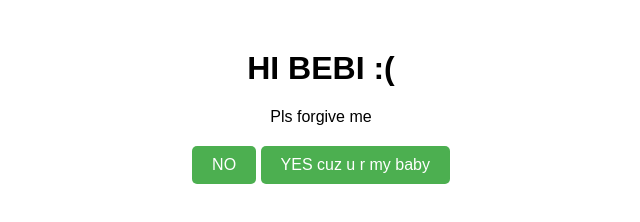
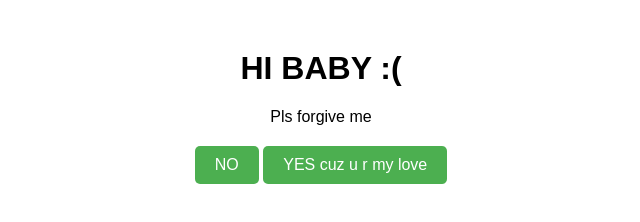
Before and after one commit to PewPew-cmd/sorry, a plain HTML site: page index.html in a window 1280 px wide. Shown: the whole page, without its empty margins (319-959 px from the left). Drawn offline with Linux system fonts and the light colour scheme.

Commit message:
sorry.html

```diff
--- a/index.html
+++ b/index.html
@@ -31,12 +31,12 @@
   </style>
 </head>
 <body>
-  <h1>HI BEBI :(</h1>
+  <h1>HI BABY :(</h1>
   <p>Pls forgive me </p>
 
   <div id="buttonContainer">
     <button id="stayButton" onclick="moveStayButton()">NO</button>
-    <button id="goButton" onclick="celebrate()">YES cuz u r my baby</button>
+    <button id="goButton" onclick="celebrate()">YES cuz u r my love</button>
   </div>
 
   <script>
```
